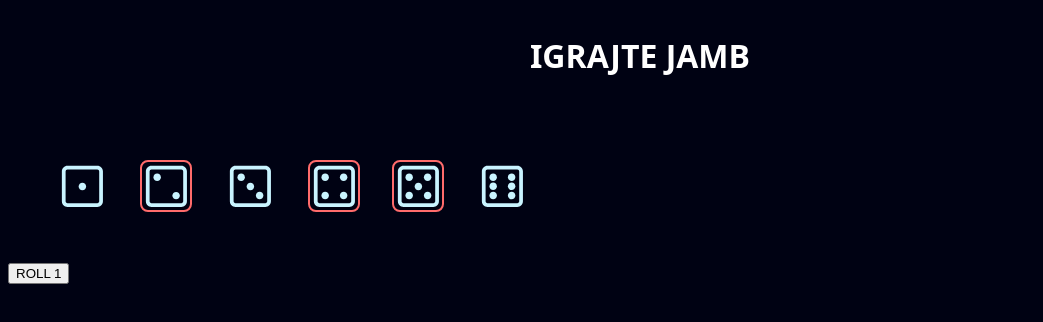
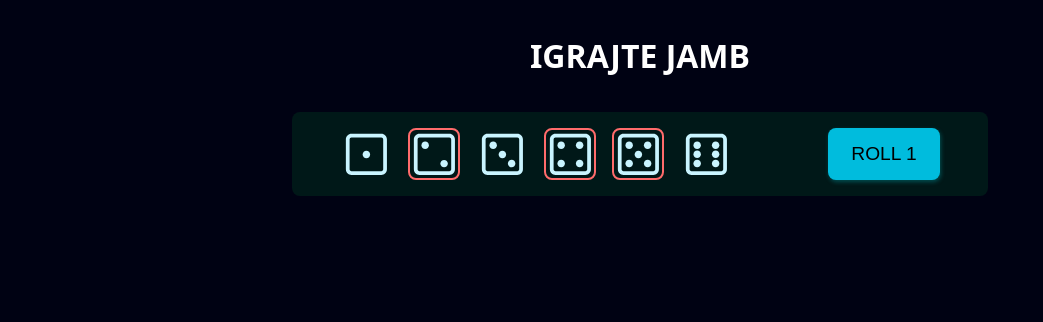
Before and after one commit to BSlaven/JAMB-YAHTZEE, a React (Vite) app: page / in a window 1280 px wide. Shown: the top 322 px of the page, without its empty margins (0-1043 px from the left). Built offline with nearby package versions, Linux system fonts and the light colour scheme.

Commit message:
add roll button styling<

```diff
--- a/src/components/Dice/Dice.module.css
+++ b/src/components/Dice/Dice.module.css
@@ -1,7 +1,12 @@
 .diceContainer {
+  background-color: rgb(0, 24, 24);
   display: flex;
-  gap: 2rem;
-  padding: 3rem;
+  justify-content: space-between;
+  gap: 1rem;
+  padding: 1rem 3rem;
+  border-radius: 0.5rem;
+  max-width: 600px;
+  margin: 0 auto
 }
 
 .singleDiceContainer {
@@ -23,3 +28,20 @@
   width: 2.8rem;
   pointer-events: none;
 }
+
+.rollButton {
+  width: 7rem;
+  background-color: rgb(0, 188, 221);
+  border: none;
+  border-radius: 0.5rem;
+  text-transform: uppercase;
+  font-size: 1.2rem;
+  margin-left: auto;
+  padding: 0;
+  cursor: pointer;
+  box-shadow: 1px 2px 4px 0 rgba(0, 186, 192, 0.342)
+}
+
+.rollButton:active {
+  box-shadow: none;
+}
--- a/src/components/Dice/dice.jsx
+++ b/src/components/Dice/dice.jsx
@@ -100,7 +100,6 @@ const Dice = () => {
   }
 
   return (
-    <section className='dice_section'>
     <div className={classes.diceContainer}>
       <div
         onClick={() => checkDice('input_dice_one')}
@@ -138,15 +137,14 @@ const Dice = () => {
       >
         {currentDice.input_dice_six.icon}
       </div>
-      </div>
       <button
-        className="roll_button"
+        className={classes.rollButton}
         onClick={() => rollDice()}
         disabled={rollNumber > 3}
       >
         ROLL {rollNumber <= 3 ? rollNumber : 3}
       </button>
-    </section>
+    </div>
   )
 }
 
```
Lines whose indentation alone changed are shown as unchanged.
